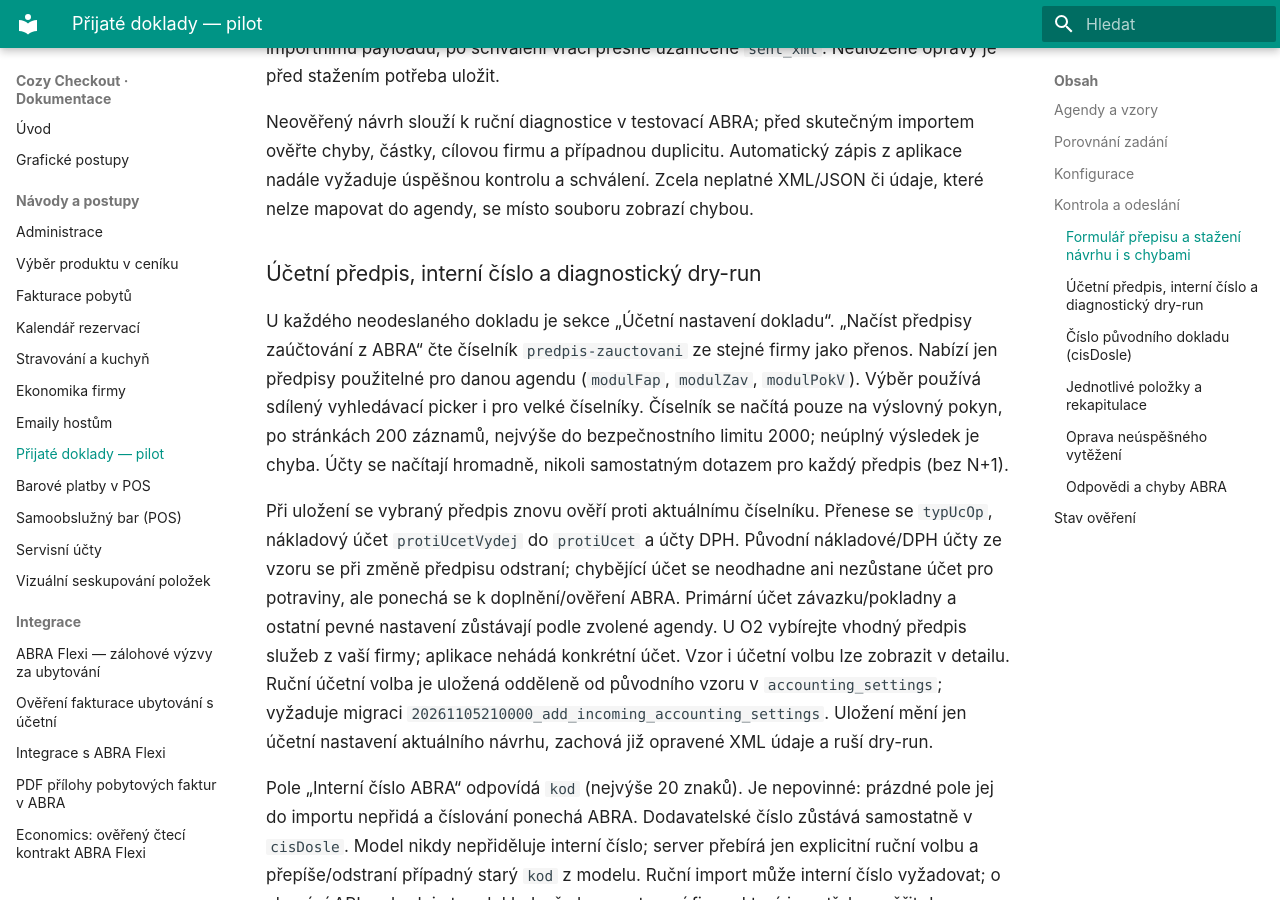
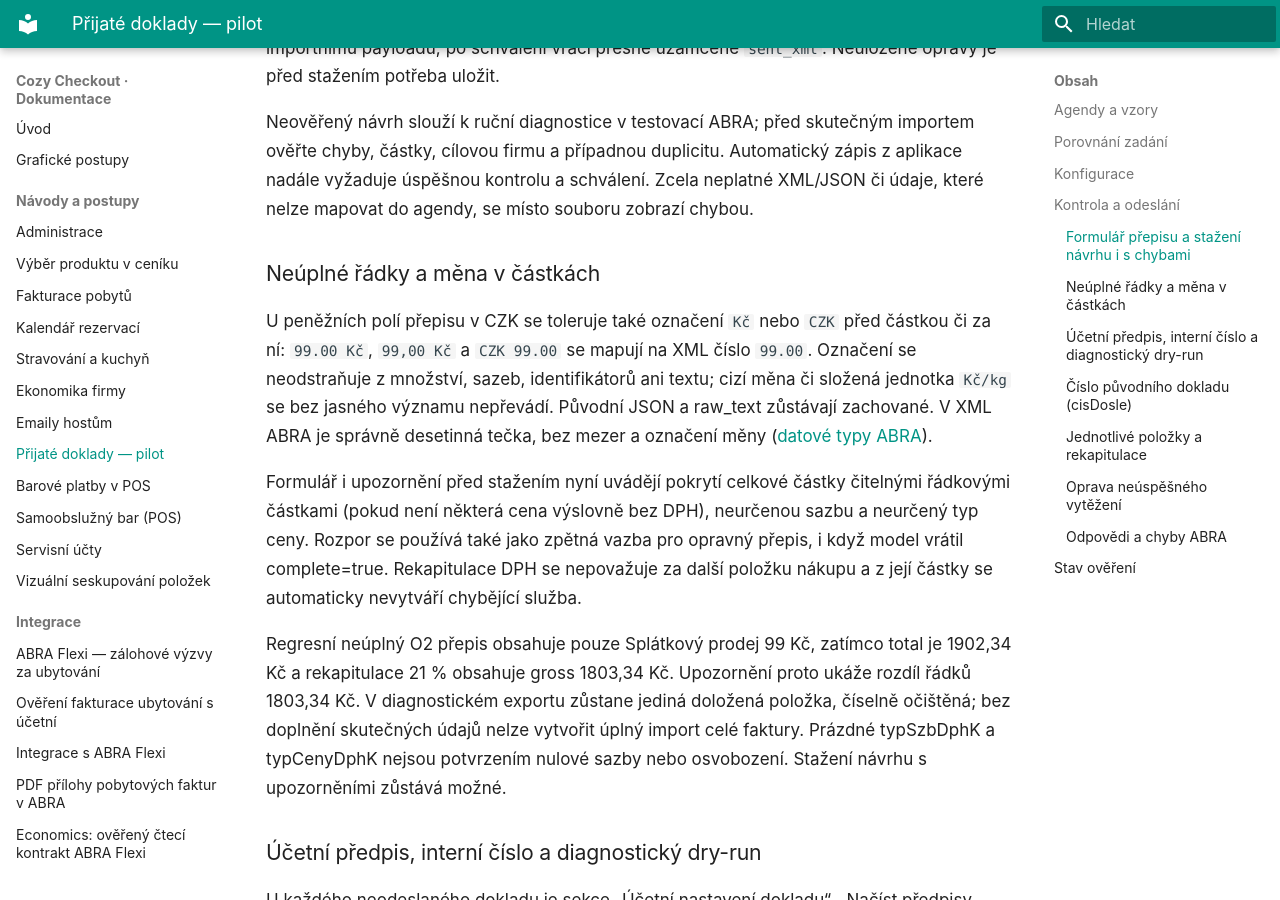
Before and after one commit to michalhorcic/cozy-checkout, an MkDocs documentation site: the page built from docs/features/INCOMING_DOCUMENTS.md, in a window 1280 px wide and 900 px high, scrolled down 4203 px. Built offline with MkDocs 1.6.1 and Material for MkDocs 9.7.7, drawn with Linux system fonts in a browser that asks for light colours.

Commit message:
Normalize CZK amount labels and expose incomplete invoice extraction

```diff
--- a/docs/features/INCOMING_DOCUMENTS.md
+++ b/docs/features/INCOMING_DOCUMENTS.md
@@ -154,6 +154,28 @@ Neověřený návrh slouží k ruční diagnostice v testovací ABRA; před skut
 importem ověřte chyby, částky, cílovou firmu a případnou duplicitu. Automatický
 zápis z aplikace nadále vyžaduje úspěšnou kontrolu a schválení. Zcela neplatné
 XML/JSON či údaje, které nelze mapovat do agendy, se místo souboru zobrazí chybou.
+
+### Neúplné řádky a měna v částkách
+
+U peněžních polí přepisu v CZK se toleruje také označení `Kč` nebo `CZK` před
+částkou či za ní: `99.00 Kč`, `99,00 Kč` a `CZK 99.00` se mapují na XML číslo
+`99.00`. Označení se neodstraňuje z množství, sazeb, identifikátorů ani textu;
+cizí měna či složená jednotka `Kč/kg` se bez jasného významu nepřevádí. Původní
+JSON a raw_text zůstávají zachované. V XML ABRA je správně desetinná tečka,
+bez mezer a označení měny ([datové typy ABRA](https://podpora.flexibee.eu/cs/articles/4722246-podporovane-typy-promennych)).
+
+Formulář i upozornění před stažením nyní uvádějí pokrytí celkové částky čitelnými
+řádkovými částkami (pokud není některá cena výslovně bez DPH), neurčenou sazbu
+a neurčený typ ceny. Rozpor se používá také jako zpětná vazba pro opravný přepis,
+i když model vrátil complete=true. Rekapitulace DPH se nepovažuje za další položku
+nákupu a z její částky se automaticky nevytváří chybějící služba.
+
+Regresní neúplný O2 přepis obsahuje pouze Splátkový prodej 99 Kč, zatímco total
+je 1902,34 Kč a rekapitulace 21 % obsahuje gross 1803,34 Kč. Upozornění proto
+ukáže rozdíl řádků 1803,34 Kč. V diagnostickém exportu zůstane jediná doložená
+položka, číselně očištěná; bez doplnění skutečných údajů nelze vytvořit úplný
+import celé faktury. Prázdné typSzbDphK a typCenyDphK nejsou potvrzením nulové
+sazby nebo osvobození. Stažení návrhu s upozorněními zůstává možné.
 
 ### Účetní předpis, interní číslo a diagnostický dry-run
 
```
Also changed, not shown: 6 other files.
